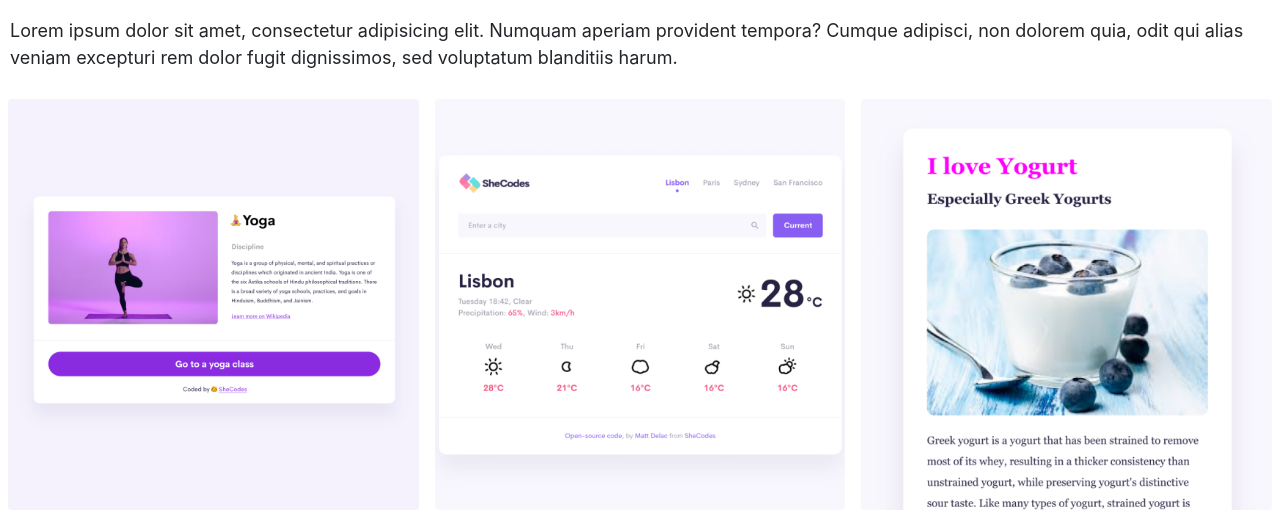
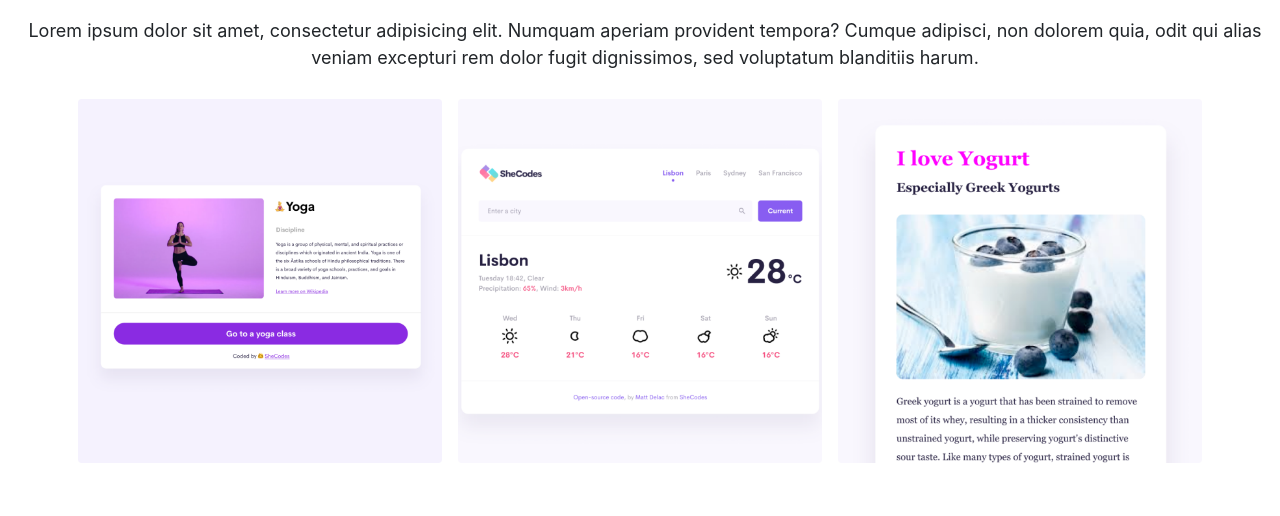
Before and after one commit to Ifriism/Advanced-Bootstrap-homework-week3, a website: page about.html in a window 1280 px wide. Shown: the part 262-778 px from the top of the page. Drawn offline with nearby package versions, Linux system fonts and the light colour scheme.

Commit message:
modified:   about.html modified:   style.css
minor changes to makes the pages more responsive and more SEO friendly

```diff
--- a/about.html
+++ b/about.html
@@ -59,7 +59,7 @@
         blanditiis harum.
       </p>
     </div>
-    <div class="container-fluid">
+    <div class="container">
       <div class="row">
         <div class="col-sm-4 p-2 shadow-md rounded">
           <img src="images/yoga.png" class="img-fluid rounded" alt="" />
--- a/style.css
+++ b/style.css
@@ -87,7 +87,7 @@ p {
 
 .about-paragraphs p {
   margin-left: 10px;
-  text-align: left;
+  text-align: center;
   padding-top: 0;
   padding-bottom: 0;
 }
```
